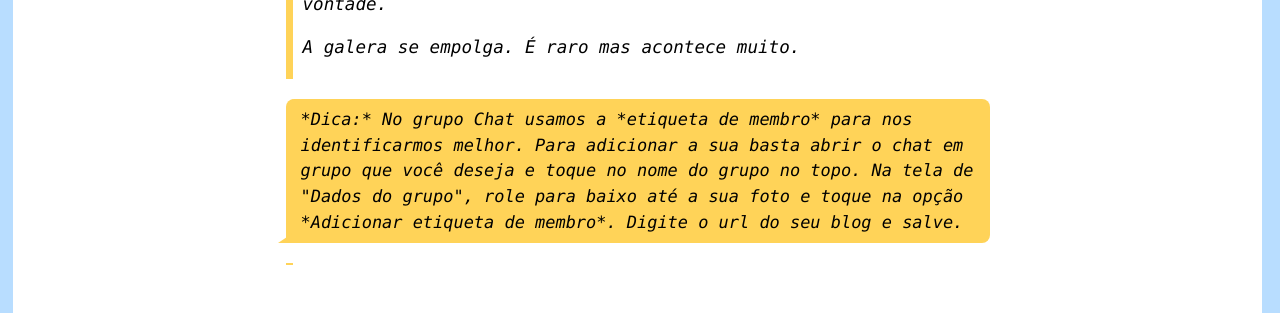
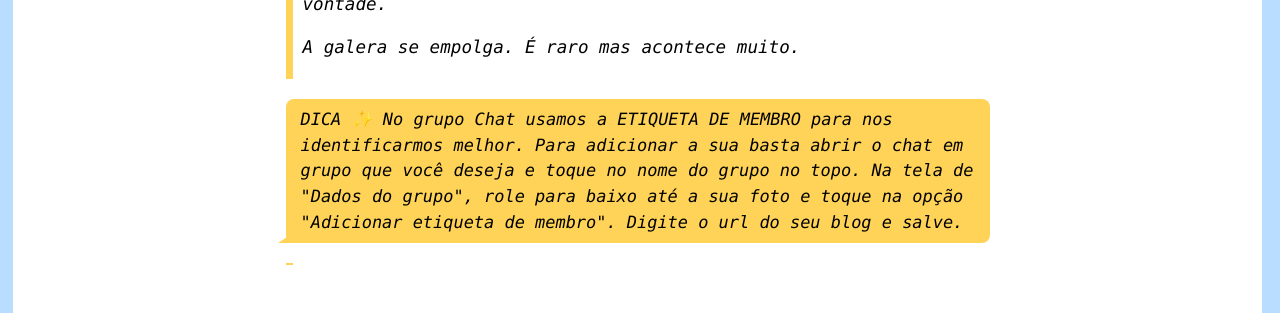
Before and after one commit to bamoretti/entreblogs, a Jekyll site: the page built from no-whatsapp.md, in a window 1280 px wide and 900 px high, scrolled down 933 px. Shown: the part 151-464 px from the top of the window. Built offline with Jekyll 4.4.1, drawn with Linux system fonts in a browser that asks for light colours; comment, search, counter and statistics services are not loaded.

Commit message:
Revise member tag suggestion for clarity and emphasis
Updated the formatting and emphasis of the member tag suggestion in the no-whatsapp.md file.

```diff
--- a/no-whatsapp.md
+++ b/no-whatsapp.md
@@ -15,7 +15,7 @@ A comunidade no whatsapp é dividida em alguns grupos:
 >
 > A galera se empolga. É raro mas acontece muito.
 >
-<blockquote class="fleabag"> *Dica:* No grupo Chat usamos a *etiqueta de membro* para nos identificarmos melhor. Para adicionar a sua basta abrir o chat em grupo que você deseja e toque no nome do grupo no topo. Na tela de "Dados do grupo", role para baixo até a sua foto e toque na opção *Adicionar etiqueta de membro*. Digite o url do seu blog e salve.</blockquote>
+<blockquote class="fleabag"> DICA ✨ No grupo Chat usamos a ETIQUETA DE MEMBRO para nos identificarmos melhor. Para adicionar a sua basta abrir o chat em grupo que você deseja e toque no nome do grupo no topo. Na tela de "Dados do grupo", role para baixo até a sua foto e toque na opção "Adicionar etiqueta de membro". Digite o url do seu blog e salve.</blockquote>
 >
 <h4>Clube de leitura</h4>
 > Já nesse grupo conversamos sobre próximas leituras e alimentamos a lista de sugestões de livros para o clube.
```
